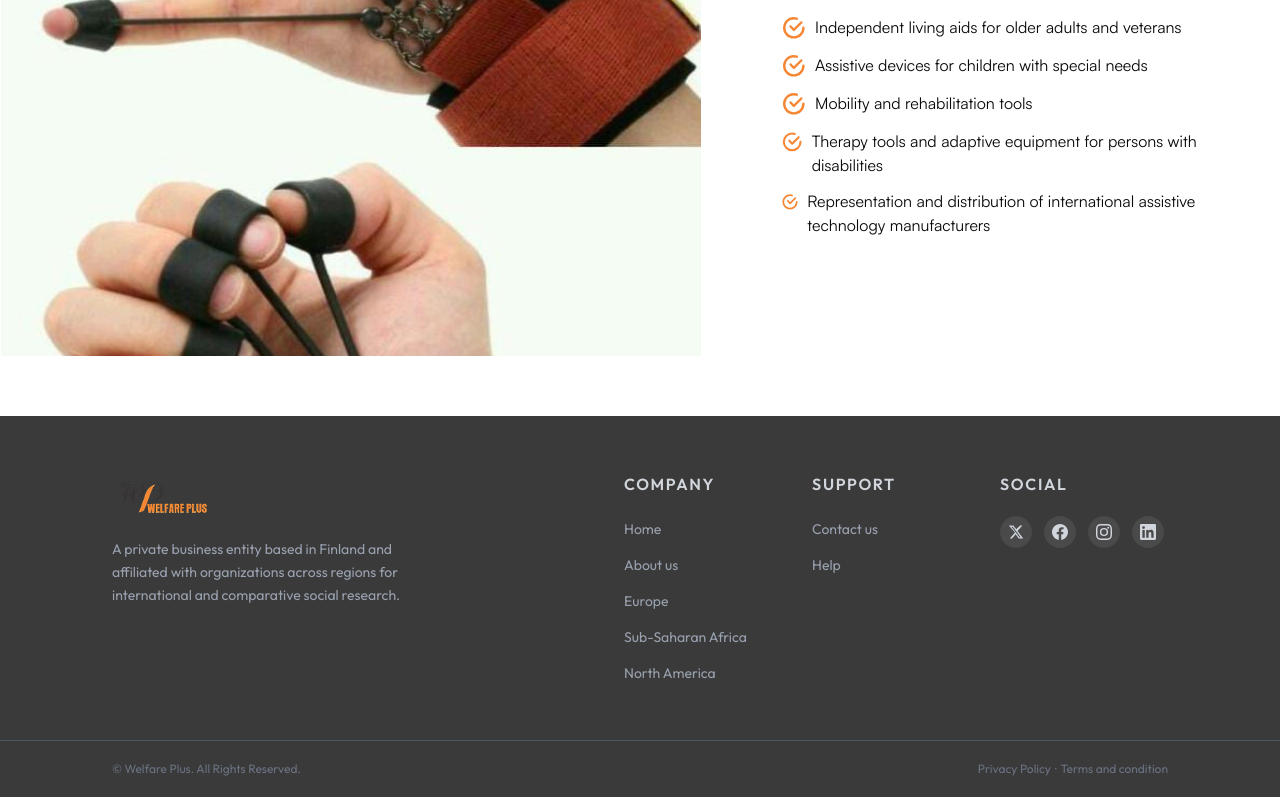
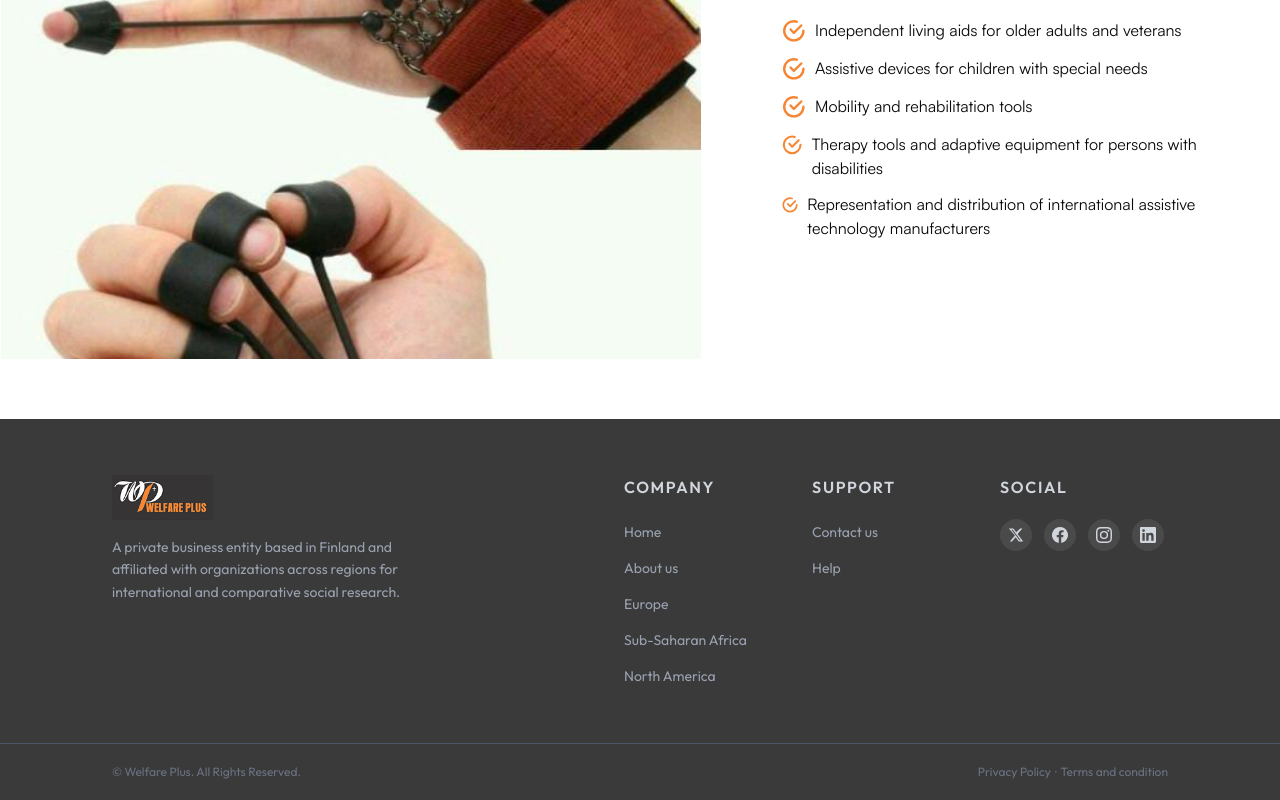
Before and after one commit to Preshgit/Welfare-Plus, a Next.js app: page /en/about-us in a window 1280 px wide. Shown: the part 4551-5351 px from the top of the page. Built offline with nearby package versions, Linux system fonts and the light colour scheme.

Commit message:
fix get in touch btn in nav bar and logo in footer

```diff
--- a/components/about-us/story.tsx
+++ b/components/about-us/story.tsx
@@ -15,7 +15,7 @@ const Story = () => {
         <Button variant="plain" className={`h-[55.73px] w-[137.69px] text-foreground border-gray-200 pl-[5.96px] pr-[17.91px] py-[7.96px] shadow-none border rounded-full`}><SparkleIcon className="w-[39.81px] h-[39.81px] fill-foreground" />{t("button")}</Button>
         <div className="flex flex-wrap items-center gap-3 justify-center">
           <HeadingTwo text={t("heading")} className="font-light! text-foreground text-2xl! sm:text-4xl! lg:text-[60px]!" />
-          <Image src="/wpLOGOpng 3.png" width={312.74} height={120.73} alt="welfare plus logo" className="object-cover hidden md:block" />
+          <Image src="/wpLOGOpng 3.png" width={312.74} height={120.73} alt="welfare plus logo" className="object-cover md:block w-[200px] md:w-[321.74px]" />
         </div>
         <div className={`${outfit.className} text-base! sm:text-xl! lg:text-[30px]! text-foreground font-light text-left space-y-10`}>
           <p>{t("p1")}</p>
--- a/components/footer.tsx
+++ b/components/footer.tsx
@@ -44,7 +44,7 @@ export default function Footer() {
         <div className="md:max-w-xs">
           <div className="mb-4">
             <Link href="/">
-              <Image src="/Logo.png" width={101} height={44} alt="logo" className="dark:hidden" />
+              <Image src="/logodark.png" width={101} height={44} alt="logo" className="dark:hidden" />
               <Image src="/logodark.png" width={101} height={44} alt="logo" className="hidden dark:block" />
             </Link>
           </div>
--- a/components/navbar.tsx
+++ b/components/navbar.tsx
@@ -104,7 +104,7 @@ const Navbar = () => {
             </ul>
             <div className="flex items-center gap-3">
               <ModeToggle />
-              <Button onClick={() => router.push("/contact-us")} variant="plain" className="border shadow-none py-3 px-6 flex-1">{t("getInTouch")}</Button>
+              <Button onClick={() => router.push("contact-us")} variant="plain" className="border shadow-none py-3 px-6 flex-1">{t("getInTouch")}</Button>
             </div>
             <ul className="flex flex-col gap-1 text-xs text-gray-500 border-t pt-3">
               <li>{t("email")}</li>
```
